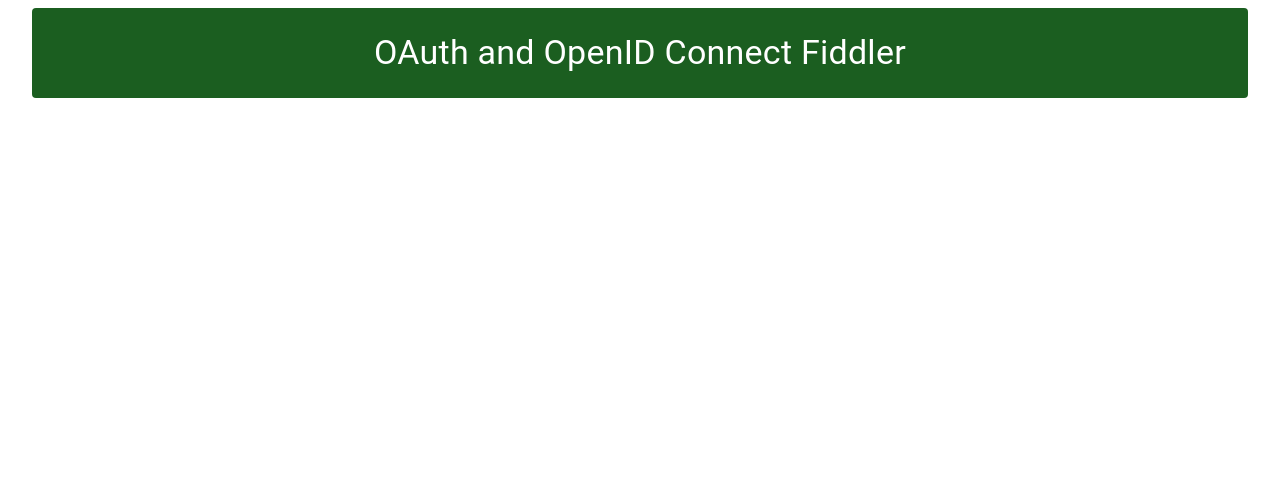
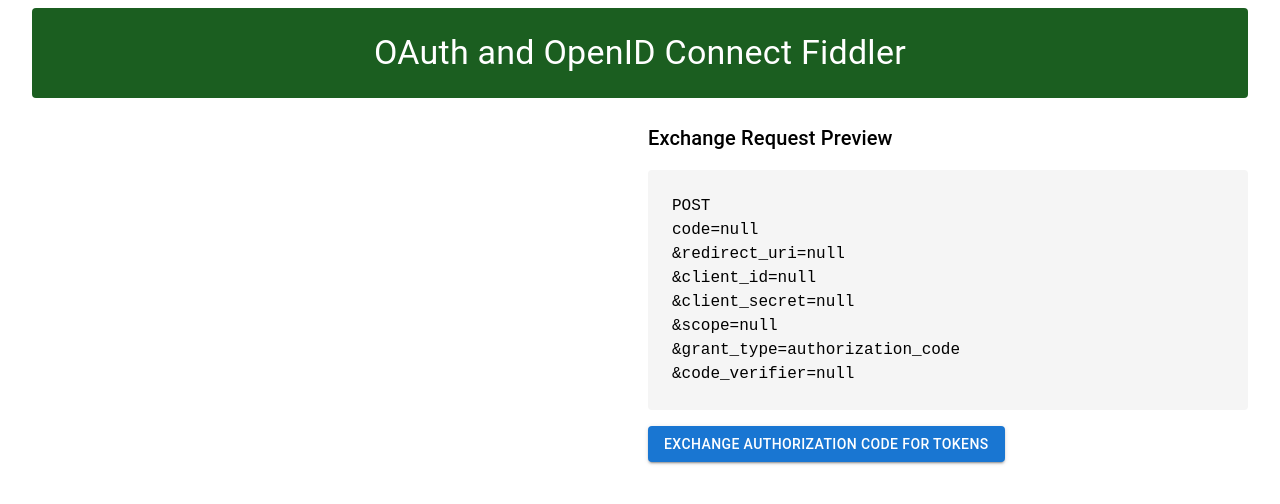
Before and after one commit to deepal/oauth-fiddler, a React (Create React App) app: page /callback in a window 1280 px wide. Shown: the top 504 px of the page. Built offline with nearby package versions, Linux system fonts and the light colour scheme.

Commit message:
feat: implement token exchange

```diff
--- a/src/App.js
+++ b/src/App.js
@@ -4,6 +4,7 @@ import {
   FormControl,
   FormControlLabel,
   FormGroup,
+  FormHelperText,
   Grid,
   Radio,
   RadioGroup,
@@ -17,8 +18,9 @@ import { useEffect, useState } from "react";
 import GoogleIcon from "./icons/GoogleIcon";
 import FacebookIcon from "./icons/FacebookIcon";
 import { grey } from "@mui/material/colors";
+import CtmIcon from "@mui/icons-material/Copyright";
 
-const Block = styled(Grid)(({ theme }) => ({
+export const Block = styled(Grid)(({ theme }) => ({
   backgroundColor: theme.palette.grey[100],
   padding: theme.spacing(3),
   borderRadius: theme.shape.borderRadius,
@@ -30,7 +32,7 @@ const RoundButton = styled(Button)(({ theme }) => ({
   borderRadius: 100,
 }));
 
-const CodeBlock = styled("code")(({ theme }) => ({
+export const CodeBlock = styled("code")(({ theme }) => ({
   whiteSpace: "pre-wrap",
   fontSize: "1em",
   lineHeight: "1.5",
@@ -44,15 +46,23 @@ const ProviderPanel = styled(Grid)(({ theme }) => ({
   borderRadius: theme.shape.borderRadius,
 }));
 
-function sha256(string) {
-  const utf8 = new TextEncoder().encode(string);
-  return crypto.subtle.digest("SHA-256", utf8).then((hashBuffer) => {
-    const hashArray = Array.from(new Uint8Array(hashBuffer));
-    const hashHex = hashArray
-      .map((bytes) => bytes.toString(16).padStart(2, "0"))
-      .join("");
-    return hashHex;
+function generatePKCECodeChallenge(codeVerifier) {
+  const encoder = new TextEncoder();
+  const codeData = encoder.encode(codeVerifier);
+
+  return crypto.subtle.digest("SHA-256", codeData).then((buffer) => {
+    const hashArray = Array.from(new Uint8Array(buffer));
+    const base64UrlEncoded = base64UrlEncode(hashArray);
+    return base64UrlEncoded;
   });
+}
+
+function base64UrlEncode(buffer) {
+  let base64 = window.btoa(String.fromCharCode.apply(null, buffer));
+  base64 = base64.replace(/=/g, "");
+  base64 = base64.replace(/\+/g, "-");
+  base64 = base64.replace(/\//g, "_");
+  return base64;
 }
 
 const PKCE_TYPES = ["S256", "PLAIN"];
@@ -64,13 +74,15 @@ const OAUTH_PROVIDERS = [
     authoriseUrl: "https://accounts.google.com/o/oauth2/v2/auth",
     tokenUrl: "https://oauth2.googleapis.com/token",
     icon: <GoogleIcon />,
+    prompts: ["consent", "select_account"],
   },
   {
     name: "Facebook",
     authoriseUrl: "https://www.facebook.com/v14.0/dialog/oauth",
     tokenUrl: "https://graph.facebook.com/v14.0/oauth/access_token",
     icon: <FacebookIcon />,
-  },
+    prompts: [],
+  }
 ];
 
 function App() {
@@ -79,9 +91,8 @@ function App() {
   const [callbackUrl, setCallbackUrl] = useState(
     "http://localhost:3000/callback"
   );
-  const [clientId, setClientId] = useState(
-    ""
-  );
+  const [clientId, setClientId] = useState("");
+  const [clientSecret, setClientSecret] = useState("");
   const [scope, setScope] = useState("openid");
   const [state, setState] = useState(nanoid());
   const [nonce, setNonce] = useState(1234562);
@@ -91,7 +102,26 @@ function App() {
   const [pkceVerifier, setPkceVerifier] = useState("");
   const [pkceChallenge, setPkceChallenge] = useState("");
   const [pkceType, setPkceType] = useState(PKCE_TYPES[0]);
+  const [prompt, setPrompt] = useState("");
   const [queryString, setQueryString] = useState("");
+
+  useEffect(() => {
+    sessionStorage.setItem("authoriseUrl", authoriseUrl);
+    sessionStorage.setItem("tokenUrl", tokenUrl);
+    sessionStorage.setItem("callbackUrl", callbackUrl);
+    sessionStorage.setItem("clientId", clientId);
+    sessionStorage.setItem("clientSecret", clientSecret);
+    sessionStorage.setItem("scope", scope);
+    sessionStorage.setItem("pkceVerifier", pkceVerifier);
+  }, [
+    tokenUrl,
+    authoriseUrl,
+    callbackUrl,
+    clientId,
+    clientSecret,
+    scope,
+    pkceVerifier,
+  ]);
 
   const createChangeHandler = (setterFn) => (e) => setterFn(e.target.value);
   const createCheckboxChangeHandler = (setterFn) => (e) =>
@@ -103,6 +133,7 @@ function App() {
       setResponseType((type) => type.filter((t) => t !== e.target.name));
     }
   };
+
   const onStartOauth = (e) => {
     e.preventDefault();
     window.location.href = `${authoriseUrl}?${queryString}`;
@@ -110,6 +141,7 @@ function App() {
   const prefillProvider = (provider) => {
     setAuthoriseUrl(provider.authoriseUrl);
     setTokenUrl(provider.tokenUrl);
+    setPrompt(provider.prompts.join(" "));
   };
 
   useEffect(() => {
@@ -127,6 +159,7 @@ function App() {
         : {}),
       state,
       nonce,
+      prompt,
     };
     const qs = new URLSearchParams(params).toString();
     setQueryString(qs);
@@ -141,6 +174,7 @@ function App() {
     pkceEnabled,
     pkceType,
     pkceChallenge,
+    prompt,
   ]);
 
   useEffect(() => {
@@ -155,7 +189,9 @@ function App() {
   useEffect(() => {
     if (!pkceVerifier) return;
     if (pkceType === "S256") {
-      sha256(pkceVerifier).then((result) => setPkceChallenge(result));
+      generatePKCECodeChallenge(pkceVerifier).then((result) =>
+        setPkceChallenge(result)
+      );
     } else {
       setPkceChallenge(pkceVerifier);
     }
@@ -173,7 +209,8 @@ function App() {
                     <Grid container spacing={2}>
                       <Grid item xs={12}>
                         <Typography variant="body1">
-                          Click on an existing provider to pre-fill URLs, or enter details manually.
+                          Click on an existing provider to pre-fill URLs, or
+                          enter details manually.
                         </Typography>
                       </Grid>
                       <Grid item xs={12}>
@@ -199,7 +236,7 @@ function App() {
                 <Block item xs={12}>
                   <Grid container spacing={3}>
                     <Grid item xs={12}>
-                      <Typography variant="h6">Request Parameters</Typography>
+                      <Typography variant="h6">Parameters</Typography>
                     </Grid>
                     <Grid item xs={12}>
                       <Grid container spacing={2}>
@@ -222,6 +259,10 @@ function App() {
                                 value={tokenUrl}
                                 onChange={createChangeHandler(setTokenUrl)}
                               />
+                              <FormHelperText>
+                                optional. only required to exchange
+                                authorization code for tokens
+                              </FormHelperText>
                             </Grid>
                           </Grid>
                         </Grid>
@@ -234,7 +275,7 @@ function App() {
                             onChange={createChangeHandler(setCallbackUrl)}
                           />
                         </Grid>
-                        <Grid item xs={12}>
+                        <Grid item xs={6}>
                           <TextField
                             fullWidth
                             label="Client ID"
@@ -242,6 +283,19 @@ function App() {
                             value={clientId}
                             onChange={createChangeHandler(setClientId)}
                           />
+                        </Grid>
+                        <Grid item xs={6}>
+                          <TextField
+                            fullWidth
+                            label="Client Secret"
+                            variant="outlined"
+                            value={clientSecret}
+                            onChange={createChangeHandler(setClientSecret)}
+                          />
+                          <FormHelperText>
+                            optional. only required to exchange authorization
+                            code for tokens
+                          </FormHelperText>
                         </Grid>
                         <Grid item xs={12}>
                           <TextField
@@ -270,12 +324,23 @@ function App() {
                             onChange={createChangeHandler(setNonce)}
                           />
                         </Grid>
+                        <Grid item xs={12}>
+                          <TextField
+                            fullWidth
+                            label="Prompt"
+                            variant="outlined"
+                            value={prompt}
+                            onChange={createChangeHandler(setPrompt)}
+                          />
+                        </Grid>
                       </Grid>
                     </Grid>
                   </Grid>
                 </Block>
               </Grid>
+
               <Grid item xs={12}>
+                <Grid container>
                   <Block item xs={12}>
                     <Grid container spacing={2}>
                       <Grid item xs={12}>
@@ -302,6 +367,7 @@ function App() {
                       </Grid>
                     </Grid>
                   </Block>
+                </Grid>
               </Grid>
               <Grid item xs={12}>
                 <Block item xs={12}>
--- a/src/Callback.js
+++ b/src/Callback.js
@@ -1,10 +1,9 @@
-import { Grid, styled, Typography } from "@mui/material";
+import { Button, Grid, styled, TextField, Typography } from "@mui/material";
 import { grey } from "@mui/material/colors";
-import { Container } from "@mui/system";
 import jwtDecode from "jwt-decode";
-import React from "react";
-import Heading from "./Heading";
+import React, { useEffect, useState } from "react";
 import { useQueryParams } from "./hooks";
+import { Block, CodeBlock } from "./App";
 
 const AttributeBlock = styled("div")(({ theme }) => ({
   fontSize: 16,
@@ -18,7 +17,25 @@ const AttributeBlock = styled("div")(({ theme }) => ({
 }));
 
 export default function Callback() {
+  const [payload, setPayload] = useState("");
+  const [exchangeResponse, setExchangeResponse] = useState(null);
   const queryParams = useQueryParams();
+  const exchangeUrl = sessionStorage.getItem("tokenUrl");
+
+  useEffect(() => {
+    setPayload(
+      new URLSearchParams({
+        code: queryParams.get("code"),
+        redirect_uri: sessionStorage.getItem("callbackUrl"),
+        client_id: sessionStorage.getItem("clientId"),
+        client_secret: sessionStorage.getItem("clientSecret"),
+        scope: sessionStorage.getItem("scope"),
+        grant_type: "authorization_code",
+        code_verifier: sessionStorage.getItem("pkceVerifier"),
+      }).toString()
+    );
+  }, [queryParams]);
+
   const data = {
     responseMethod: {
       title: "Response Method",
@@ -46,8 +63,27 @@ export default function Callback() {
       title: "Access Token",
       value: queryParams.get("access_token"),
     },
+    error: {
+      title: "Error",
+      value: queryParams.get("error"),
+    },
   };
+
+  const sendExchangeRequest = async () => {
+    const res = await fetch(exchangeUrl, {
+      method: "post",
+      body: payload,
+      headers: {
+        "Content-Type": "application/x-www-form-urlencoded",
+      },
+    });
+    const data = await res.json();
+    setExchangeResponse(JSON.stringify(data, null, 2));
+  };
+
   return (
+    <Grid container spacing={2}>
+      <Grid item xs={6}>
         <Grid container spacing={2}>
           {Object.entries(data)
             .filter(([k, { value }]) => !!value)
@@ -66,5 +102,56 @@ export default function Callback() {
               </Grid>
             ))}
         </Grid>
+      </Grid>
+      <Grid item xs={6}>
+          <Grid container spacing={2}>
+            <Grid item xs={12}>
+              <Grid container spacing={2}>
+                <Grid item xs={12}>
+                  <Typography variant="h6">Exchange Request Preview</Typography>
+                </Grid>
+
+                <Grid item xs={12}>
+                  <Grid container>
+                    <Block item xs={12}>
+                      <CodeBlock>
+                        POST {exchangeUrl}
+                        <br />
+                        {payload.replace(/&/gi, "\n&")}
+                      </CodeBlock>
+                    </Block>
+                  </Grid>
+                </Grid>
+              </Grid>
+            </Grid>
+            <Grid item xs={12}>
+              <Button variant="contained" onClick={sendExchangeRequest}>
+                Exchange Authorization Code for Tokens
+              </Button>
+            </Grid>
+            {exchangeResponse && (
+              <Grid item xs={12}>
+                <Grid container spacing={2}>
+                  <Grid item xs={12}>
+                    <Typography variant="h6">
+                      Exchange Response
+                    </Typography>
+                  </Grid>
+
+                  <Grid item xs={12}>
+                    <Grid container>
+                      <Block item xs={12}>
+                        <CodeBlock>
+                          {exchangeResponse}
+                        </CodeBlock>
+                      </Block>
+                    </Grid>
+                  </Grid>
+                </Grid>
+              </Grid>
+            )}
+          </Grid>
+        </Grid>
+    </Grid>
   );
 }
```
Also changed, not shown: src/hooks.js (line endings or trailing spaces). Lines whose indentation alone changed are shown as unchanged.
